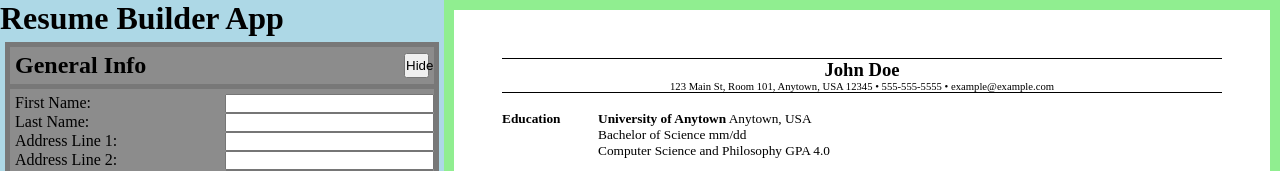
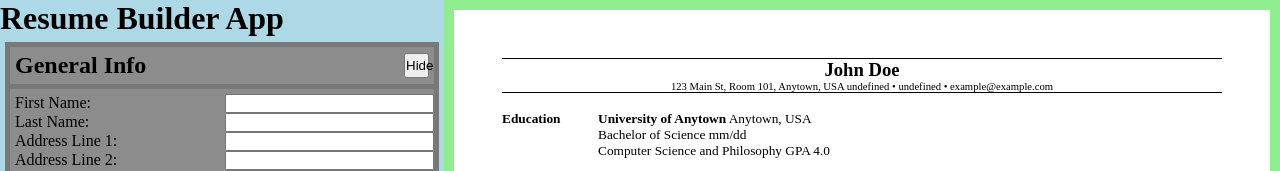
Before and after one commit to hansbuilt/odin-CVApplication, a React (Vite) app: page / in a window 1280 px wide. Shown: the top 171 px of the page. Built offline with nearby package versions, Linux system fonts and the light colour scheme.

Commit message:
Updated variable names

```diff
--- a/src/components/viewer/ResumeHeader.jsx
+++ b/src/components/viewer/ResumeHeader.jsx
@@ -5,8 +5,8 @@ function ResumeHeader({
   addressLine2,
   city,
   state,
-  zip,
-  phone,
+  zipcode,
+  phoneNumber,
   email,
 }) {
   const headerLine1 = firstName + " " + lastName;
@@ -19,9 +19,9 @@ function ResumeHeader({
     ", " +
     state +
     " " +
-    zip +
+    zipcode +
     " • " +
-    phone +
+    phoneNumber +
     " • " +
     email;
 
```
